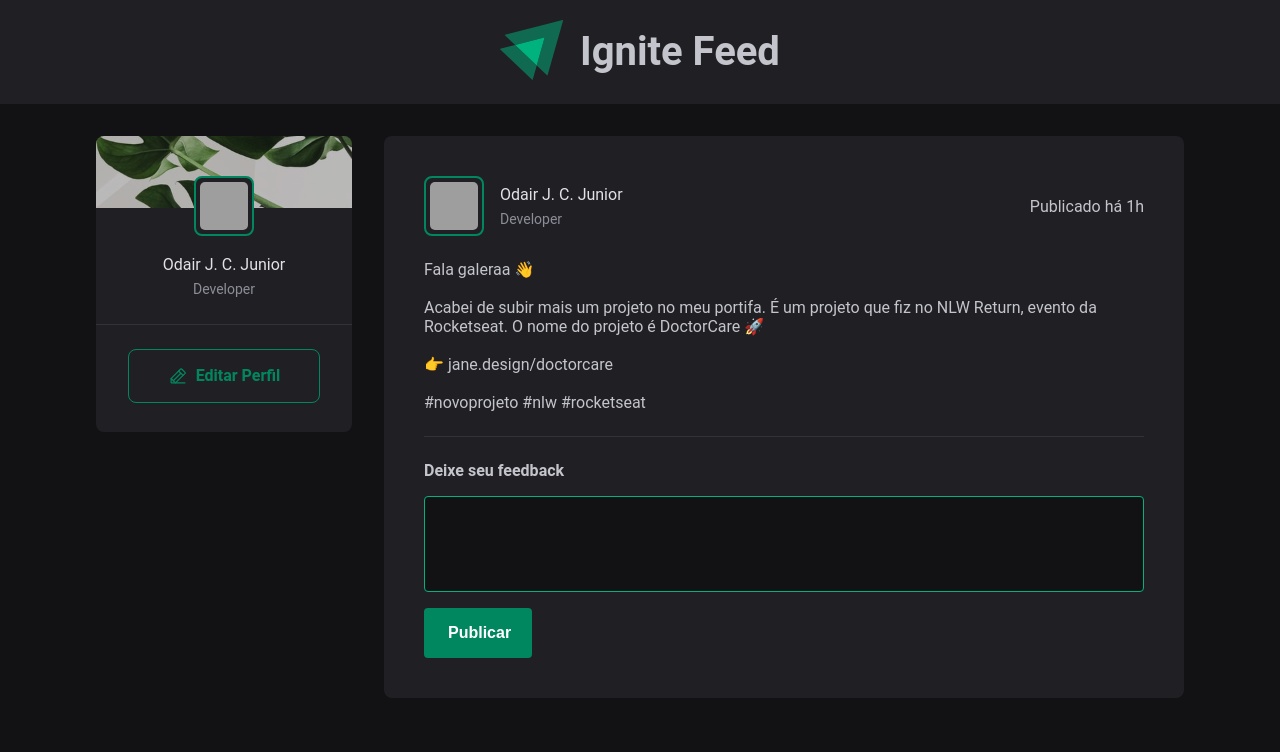
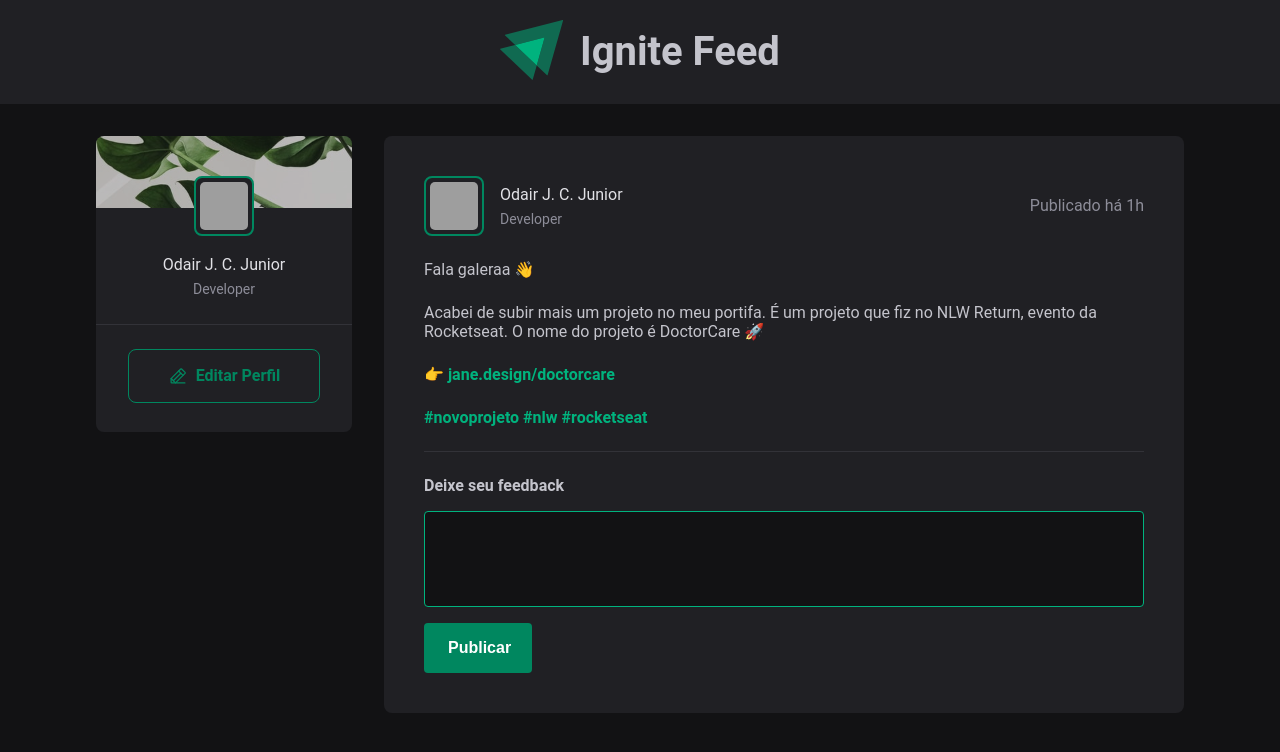
Before and after one commit to odairdev/ignite-feed, a React app: page / in a window 1280 px wide. Shown: the top 752 px of the page. Built offline with nearby package versions, Linux system fonts and the light colour scheme; grey boxes are pictures that could not be loaded; the HTML template or start-up script is replaced by a standard one.

Commit message:
Post component css adjusted

```diff
--- a/src/components/post/Post.module.css
+++ b/src/components/post/Post.module.css
@@ -3,6 +3,10 @@
   background-color: var(--gray-800);
   border-radius: 8px;
   padding: 2.5rem;
+}
+
+.post + .post {
+  margin-top: 2rem;
 }
 
 .profile {
@@ -38,7 +42,7 @@
   line-height: 1.6;
 }
 
-.profile span {
+.profile span, .profile time {
   display: block;
   font-size: 0.875rem;
   line-height: 1.6;
@@ -50,6 +54,20 @@
   margin-top: 1.5rem;
   border-bottom: 1px solid var(--gray-600);
   padding-bottom: 1.5rem;
+}
+
+.postMessage p {
+  margin-top: 1.5rem;
+}
+
+.postMessage a {
+  font-weight: bold;
+  color: var(--green-700);
+  text-decoration: none;
+}
+
+.postMessage a:hover {
+  color: var(--green-500);
 }
 
 .createFeedback {
--- a/src/components/post/Post.tsx
+++ b/src/components/post/Post.tsx
@@ -13,22 +13,36 @@ export function Post() {
             <span>Developer</span>
           </div>
         </div>
-        <time title="23 de junho de 2022" dateTime="2022-06-23" style={{ fontSize: "1rem", whiteSpace: "nowrap" }}>
+        <time
+          title="23 de junho de 2022"
+          dateTime="2022-06-23"
+          style={{ fontSize: "1rem", whiteSpace: "nowrap" }}
+        >
           Publicado há 1h
         </time>
       </header>
-      <p className={styles.postMessage}>
-        Fala galeraa 👋 <br /> <br /> Acabei de subir mais um projeto no meu portifa. É um
-        projeto que fiz no NLW Return, evento da Rocketseat. O nome do projeto é
-        DoctorCare 🚀 <br /> <br /> 👉 jane.design/doctorcare <br /> <br /> #novoprojeto #nlw #rocketseat
-      </p>
+      <div className={styles.postMessage}>
+        <p>Fala galeraa 👋</p>
+        <p>
+          Acabei de subir mais um projeto no meu portifa. É um projeto que fiz
+          no NLW Return, evento da Rocketseat. O nome do projeto é DoctorCare 🚀{" "}
+        </p>
+        <p>
+          <p>
+            <a href="#">👉 jane.design/doctorcare</a>{" "}
+          </p>
+          <p>
+            <a href="#">#novoprojeto</a>{' '}
+            <a href="#">#nlw</a>{' '}
+            <a href="#">#rocketseat</a>
+          </p>
+        </p>
+      </div>
 
       <div className={styles.createFeedback}>
         <strong>Deixe seu feedback</strong>
 
-        <textarea>
-
-        </textarea>
+        <textarea />
 
         <button type="button">Publicar</button>
       </div>
```
